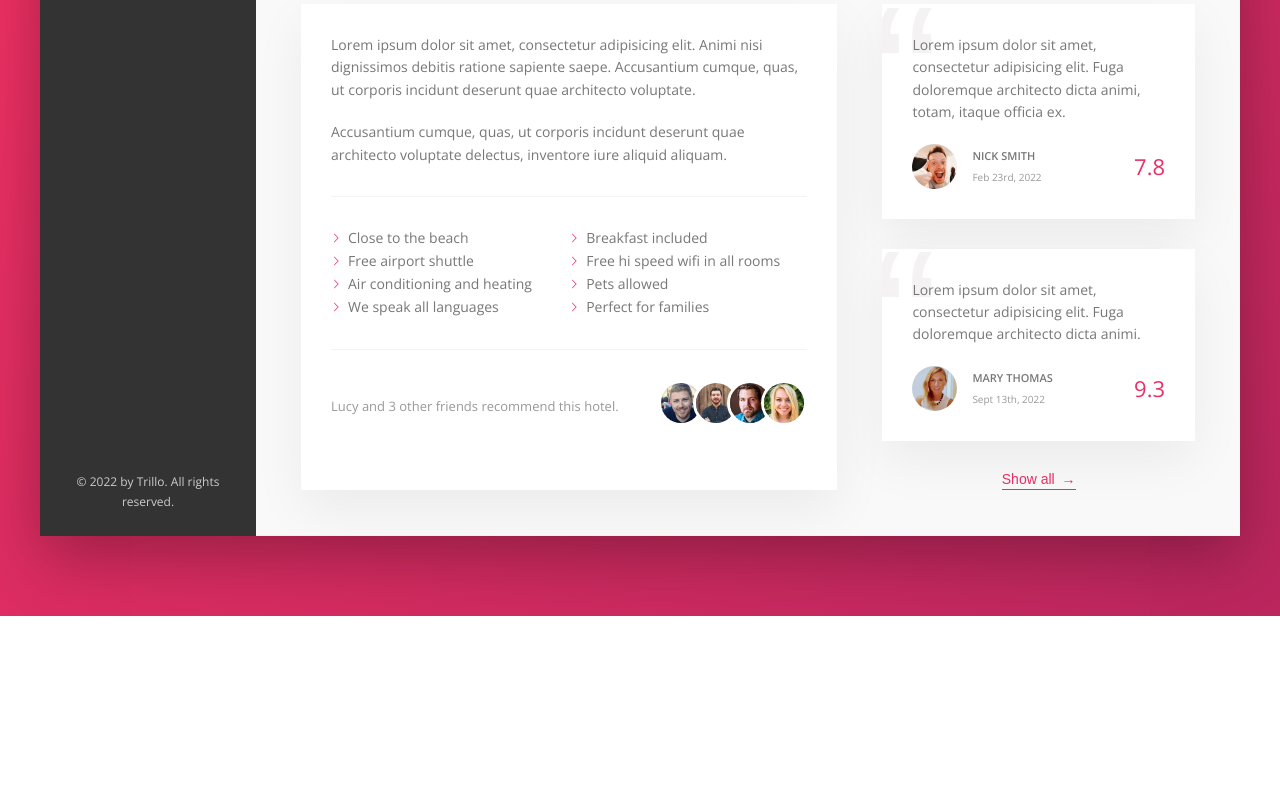
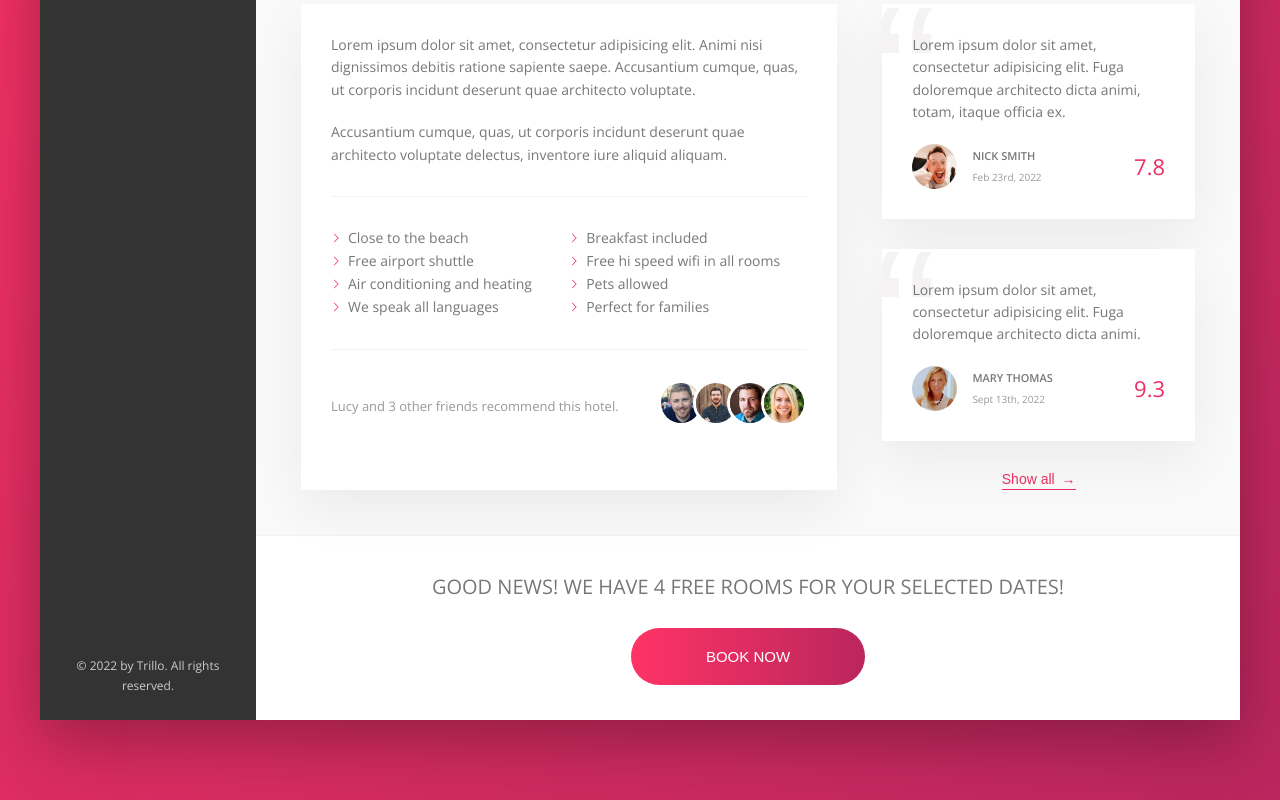
Before and after one commit to LuisMarquezG/Trillo, a website: page index.html in a window 1280 px wide. Shown: the part 647-1447 px from the top of the page. Before the commit the page ends 1263 px from the top, so only its background shows below. Drawn offline with nearby package versions, Linux system fonts and the light colour scheme.

Commit message:
Building CTA section

```diff
--- a/index.html
+++ b/index.html
@@ -255,6 +255,19 @@
               <button class="btn-inline">Show all <span>&rarr;</span></button>
             </div>
           </div>
+
+          <!-- CTA -->
+          <div class="cta">
+            <h2 class="cta__book-now">
+              Good news! We have 4 free rooms for your selected dates!
+            </h2>
+
+            <!-- boton CTA -->
+            <button class="btn">
+              <span class="btn__visible">Book Now</span>
+              <span class="btn__invisible">Only 4 rooms left</span>
+            </button>
+          </div>
         </main>
       </div>
     </div>
--- a/sass/_components.scss
+++ b/sass/_components.scss
@@ -478,3 +478,70 @@
     z-index: 1;
   }
 }
+
+//////////////////////////////////
+// CALL TO ACTION / CTA lec85.
+.cta {
+  padding: 3.5rem 0;
+  text-align: center;
+
+  &__book-now {
+    font-size: 2rem;
+    font-weight: 300;
+    text-transform: uppercase;
+    margin-bottom: 2.5rem;
+  }
+}
+
+//////////////////////////////////
+// BUTTON CALL TO ACTION / CTA lec85.
+.btn {
+  font-size: 1.5rem;
+  font-weight: 300;
+  text-transform: uppercase;
+  border-radius: 100px;
+  border: none;
+  background-image: linear-gradient(to right, var(--color-primary-light), var(--color-primary-dark));
+  color: var(--color-white);
+  cursor: pointer;
+  position: relative;// para que el boton 'invisible' se coloque sobre 'visible'
+  overflow: hidden;//para que las letras del botos oculto no se vean cuando este esta oculto
+
+  & > * {
+    display: inline-block;
+    height: 100%;
+    width: 100%;
+    transition: all .2s;
+  }
+
+  &__visible {
+    padding: 2rem 7.5rem;
+  }
+
+  &__invisible {
+    padding: 2rem 0;
+    position: absolute;
+    left: 0;
+    top: -100%;
+  }
+
+  //Funcionality
+
+  &:hover { //Cuando hago hover el degradado cambia de direccion. Lo hace instantaneamente porque 'transition' no funciona con 'backgroung-images'
+    background-image: linear-gradient(to left, var(--color-primary-light), var(--color-primary-dark));
+  }
+
+  &:hover &__visible {
+    transform: translateY(100%);
+  }
+
+  &:hover &__invisible {
+    top: 0;
+  }
+
+  //Animacion para que el boton vibre continuamente cuando se haga click
+  &:focus {
+    outline: none;
+    animation: pulsate 1s infinite;
+  }
+}
```
Also changed, not shown: css/style.css.
